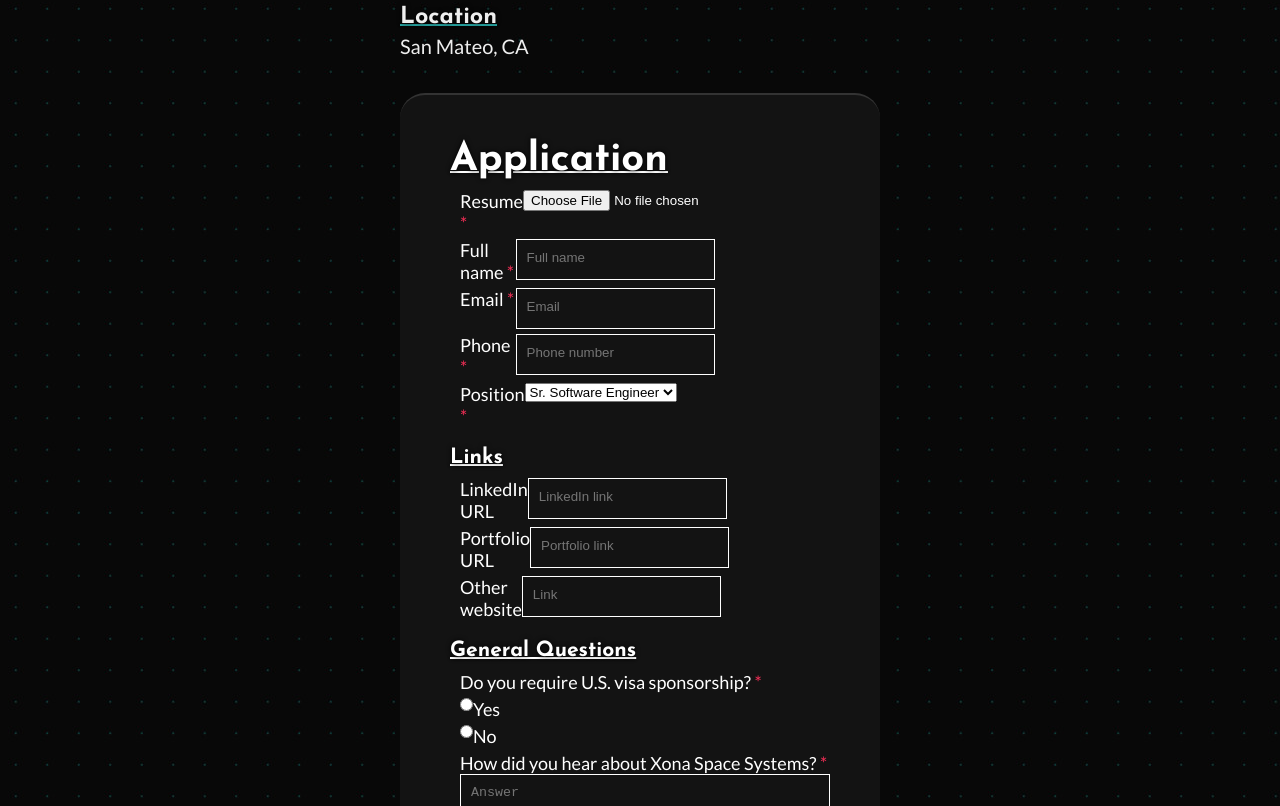
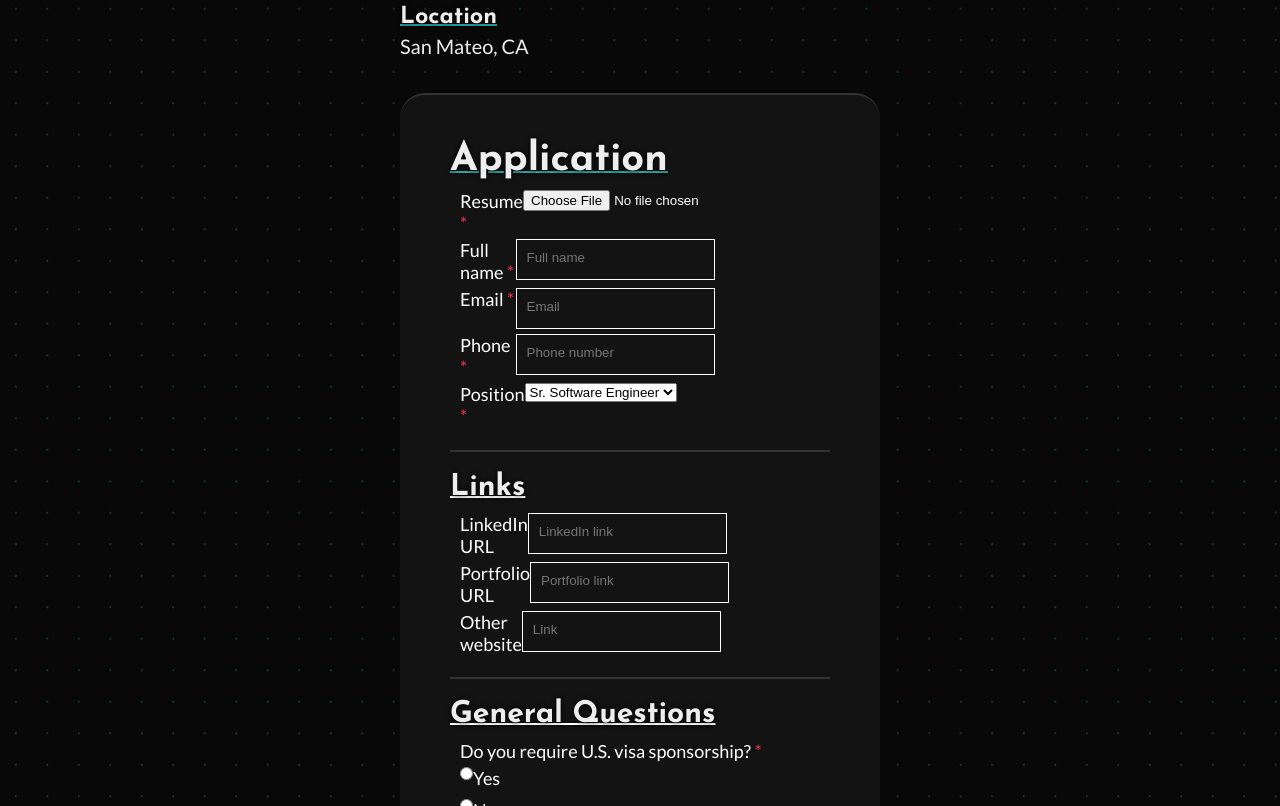
Before and after one commit to thnlsn/xona-space, a React (Create React App) app: page /xona-space/careers/JrEng1 in a window 1280 px wide. Shown: the part 1834-2640 px from the top of the page. Built offline with nearby package versions, Linux system fonts and the light colour scheme; the HTML template or start-up script is replaced by a standard one.

Commit message:
targetted the radio buttons in the application form

```diff
--- a/src/css/style.css
+++ b/src/css/style.css
@@ -1005,12 +1005,15 @@ body {
   .application-form__heading {
     font-size: 4rem;
     font-family: 'Josefin Sans', sans-serif;
+    color: var(--color-grey-light-2);
     text-decoration: underline;
-    text-decoration-color: var(--color-white);
+    text-decoration-color: var(--color-primary);
     text-decoration-thickness: 2px;
     text-shadow: 0 0 5px #000; }
   .application-form__sub-heading {
+    font-size: 3rem;
     font-family: 'Josefin Sans', sans-serif;
+    color: var(--color-grey-light-2);
     text-decoration: underline;
     text-decoration-color: var(--color-white);
     text-decoration-thickness: 2px;
@@ -1935,7 +1938,9 @@ body {
   .application-form__heading, .application-form__sub-heading {
     margin-bottom: 1rem; }
   .application-form__sub-heading {
-    margin-top: 2rem; }
+    margin-top: 2.25rem;
+    padding-top: 2rem;
+    border-top: 2px solid var(--color-grey-dark-4); }
   .application-form__input-group, .application-form__question {
     margin-left: 1rem;
     margin-bottom: 0.5rem; }
@@ -1957,6 +1962,8 @@ body {
           overflow: auto; }
     .application-form__input-group label {
       flex: 0 0 15%; }
+    .application-form__input-group--radio {
+      margin-bottom: 1rem; }
   .application-form__input {
     padding: 1rem;
     border: none;
--- a/src/sass/_typography.scss
+++ b/src/sass/_typography.scss
@@ -356,11 +356,14 @@ body {
   &__heading {
     font-size: 4rem;
     font-family: 'Josefin Sans', sans-serif;
-    @include underline-text(var(--color-white));
+    color: var(--color-grey-light-2);
+    @include underline-text(var(--color-primary));
   }
 
   &__sub-heading {
+    font-size: 3rem;
     font-family: 'Josefin Sans', sans-serif;
+    color: var(--color-grey-light-2);
     @include underline-text(var(--color-white));
   }
 
--- a/src/sass/pages/_apply.scss
+++ b/src/sass/pages/_apply.scss
@@ -73,7 +73,9 @@
   }
 
   &__sub-heading {
-    margin-top: 2rem;
+    margin-top: 2.25rem;
+    padding-top: 2rem;
+    border-top: 2px solid var(--color-grey-dark-4);
   }
 
   &__input-group,
@@ -112,6 +114,10 @@
     label {
       flex: 0 0 15%;
     }
+
+    &--radio {
+      margin-bottom: 1rem;
+    }
   }
 
   &__input {
```
